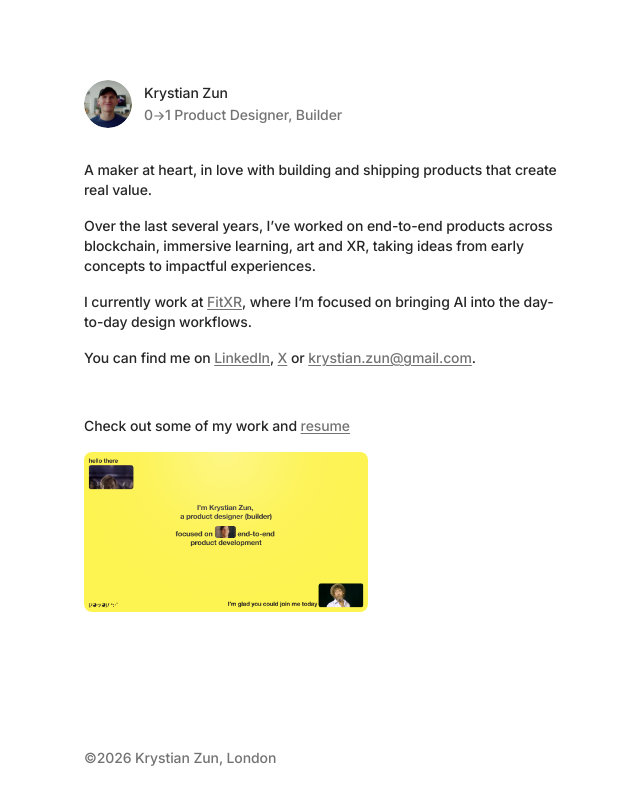
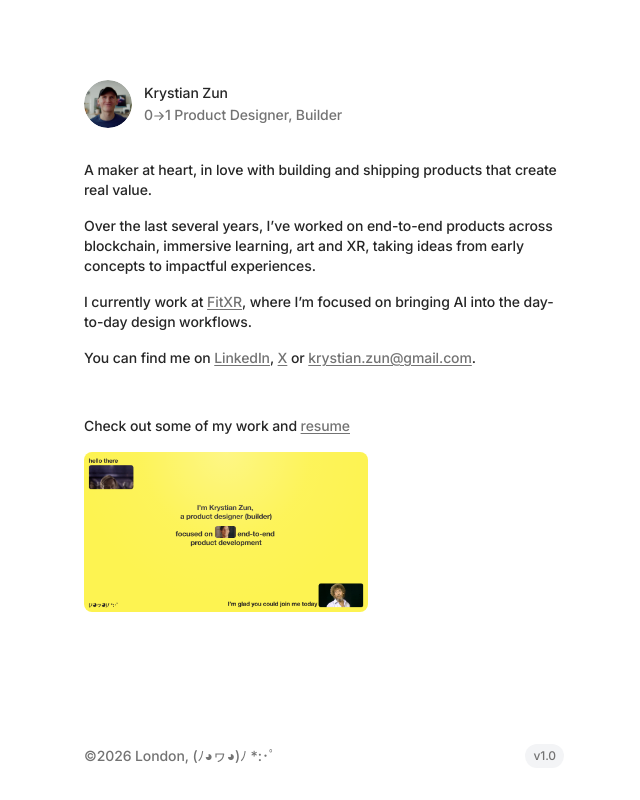
Before and after one commit to krystianzun/krystianzun-com, a Next.js app: page / in a window 1280 px wide. Shown: the whole page, without its empty margins (316-956 px from the left). Built offline with nearby package versions, Linux system fonts and the light colour scheme.

Commit message:
Update Footer.tsx

```diff
--- a/components/Footer.tsx
+++ b/components/Footer.tsx
@@ -12,8 +12,13 @@ const links = [
 function Footer() {
   return (
     <footer className="pb-8">
-      <div className="text-muted mt-14">
-        ©{new Date().getFullYear()} Krystian Zun, London{" "}
+      <div className="flex items-center justify-between mt-14">
+        <div className="text-muted">
+          ©{new Date().getFullYear()} London, (ﾉ◕ヮ◕)ﾉ *:･ﾟ
+        </div>
+        <span className="text-muted bg-gray-100 rounded-full px-2 py-1 text-xs">
+          v1.0
+        </span>
       </div>
     </footer>
   );
```
